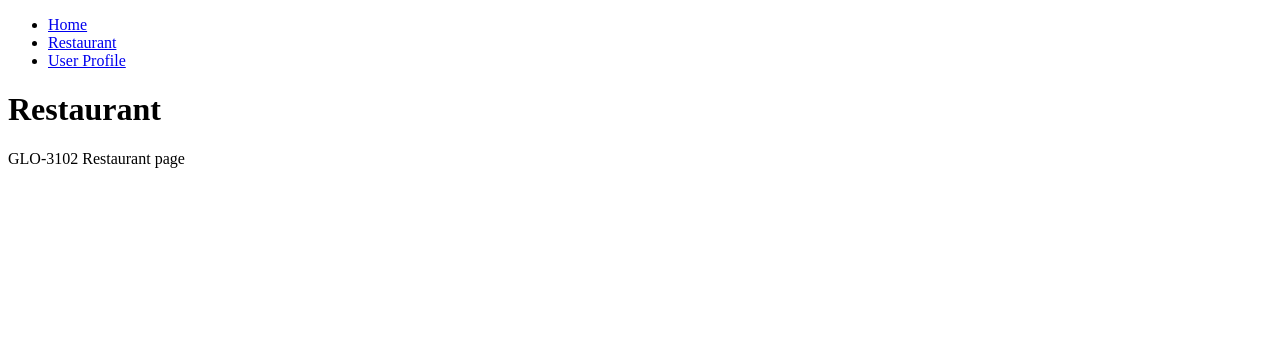
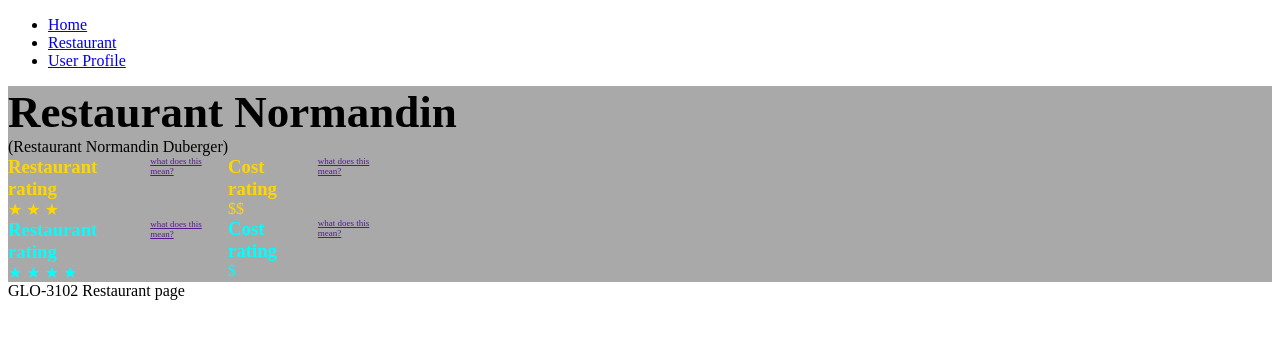
Before and after one commit to GLO3102/ufood-h2021-team-12, a Vue app: page /#/restaurant in a window 1280 px wide. Shown: the top 338 px of the page. Built offline with nearby package versions, Linux system fonts and the light colour scheme.

Commit message:
Basic ratings

```diff
--- a/src/components/Restaurant.vue
+++ b/src/components/Restaurant.vue
@@ -1,8 +1,43 @@
 <template>
   <div>
-    <h1>Restaurant</h1>
+    <div class="restaurantBannerCore">
+      <h1 class="restaurantBannerName">Restaurant Normandin</h1>
+      <div class="restaurantBannerAlias">(Restaurant Normandin Duberger)</div>
+      <div class="restaurantBannerRatings">
+        <div class="ratingBlock">
+          <div class="restaurantRating colorSchemeGlobal">
+            <div class="ratingHeader">
+              <h3>Restaurant rating</h3> <a class="whatDoesThisMean" href="">what does this mean?</a>
+            </div>
+            <div class="ratingElementFormat">★ ★ ★</div>
+          </div>
+          <div class="restaurantRating colorSchemeFriend">
+            <div class="ratingHeader">
+              <h3>Restaurant rating</h3> <a class="whatDoesThisMean" href="">what does this mean?</a>
+            </div>
+            <div class="ratingElementFormat">★ ★ ★ ★</div>
+          </div>
+        </div>
+        <div class="ratingBlock">
+          <div class="restaurantRating colorSchemeGlobal">
+            <div class="ratingHeader">
+              <h3>Cost rating</h3> <a class="whatDoesThisMean" href="">what does this mean?</a>
+            </div>
+            <div class="ratingElementFormat">$$</div>
+          </div>
+          <div class="restaurantRating colorSchemeFriend">
+            <div class="ratingHeader">
+              <h3>Cost rating</h3> <a class="whatDoesThisMean" href="">what does this mean?</a>
+            </div>
+            <div class="ratingElementFormat">$</div>
+          </div>
+        </div>
+      </div>
+    </div>
     <div>GLO-3102 Restaurant page</div>
   </div>
 </template>
 
-<style></style>
+<style>
+@import "restaurant.css";
+</style>
--- /dev/null
+++ b/src/components/restaurant.css
@@ -0,0 +1,41 @@
+h3 {
+  margin: 0;
+}
+
+.restaurantBannerCore {
+  background-color: darkgray;
+}
+
+.restaurantBannerName {
+  margin: 0;
+  font-size: 45px;
+}
+
+.colorSchemeFriend {
+  color: cyan;
+}
+
+.colorSchemeGlobal {
+  color: gold;
+}
+
+.ratingFormat {
+  display: flex;
+  flex-direction: row;
+}
+
+.restaurantBannerRatings {
+  display: flex;
+  flex-direction: row;
+}
+
+.ratingHeader {
+  display: flex;
+  flex-direction: row;
+  align-content: center;
+}
+
+.whatDoesThisMean {
+  font-size: 9px;
+  padding: 0 1% 0 1%;
+}
```
Also changed, not shown: 1 other file (tests, documents, lock files or other folders).
